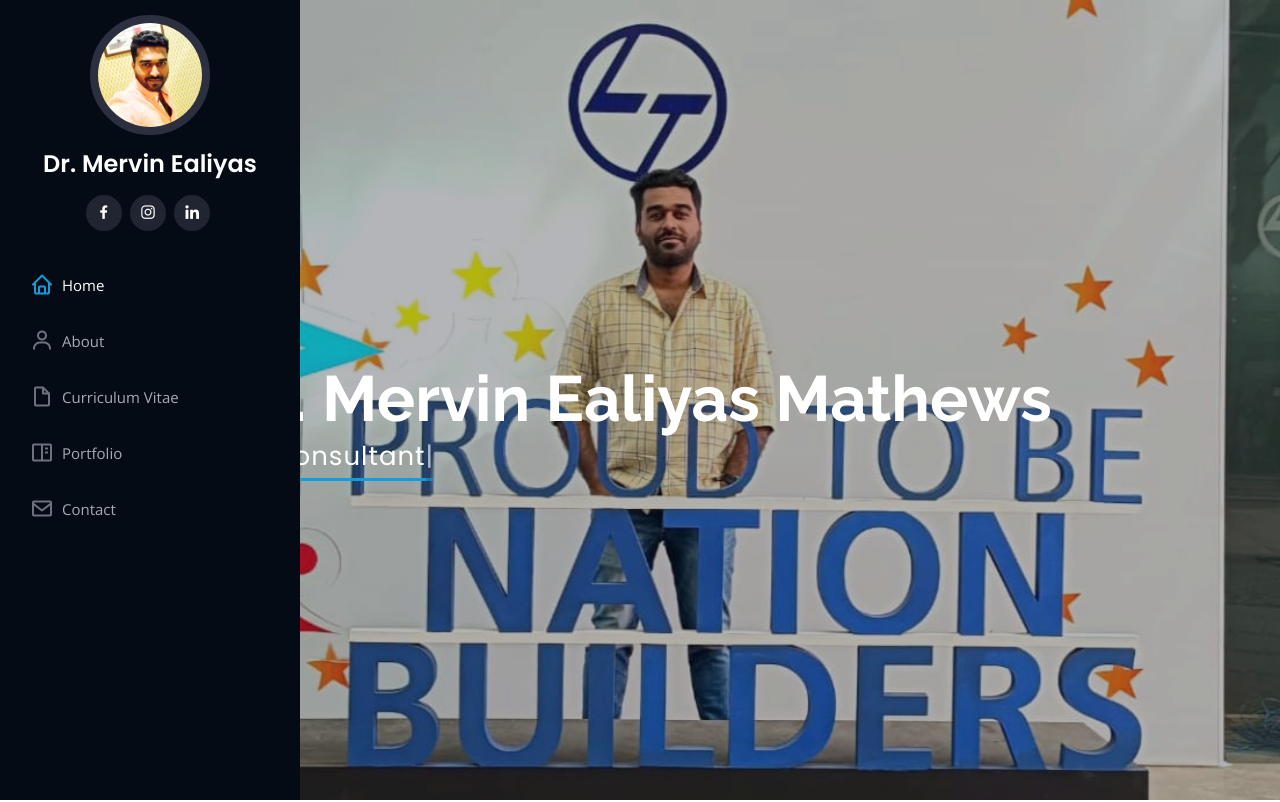
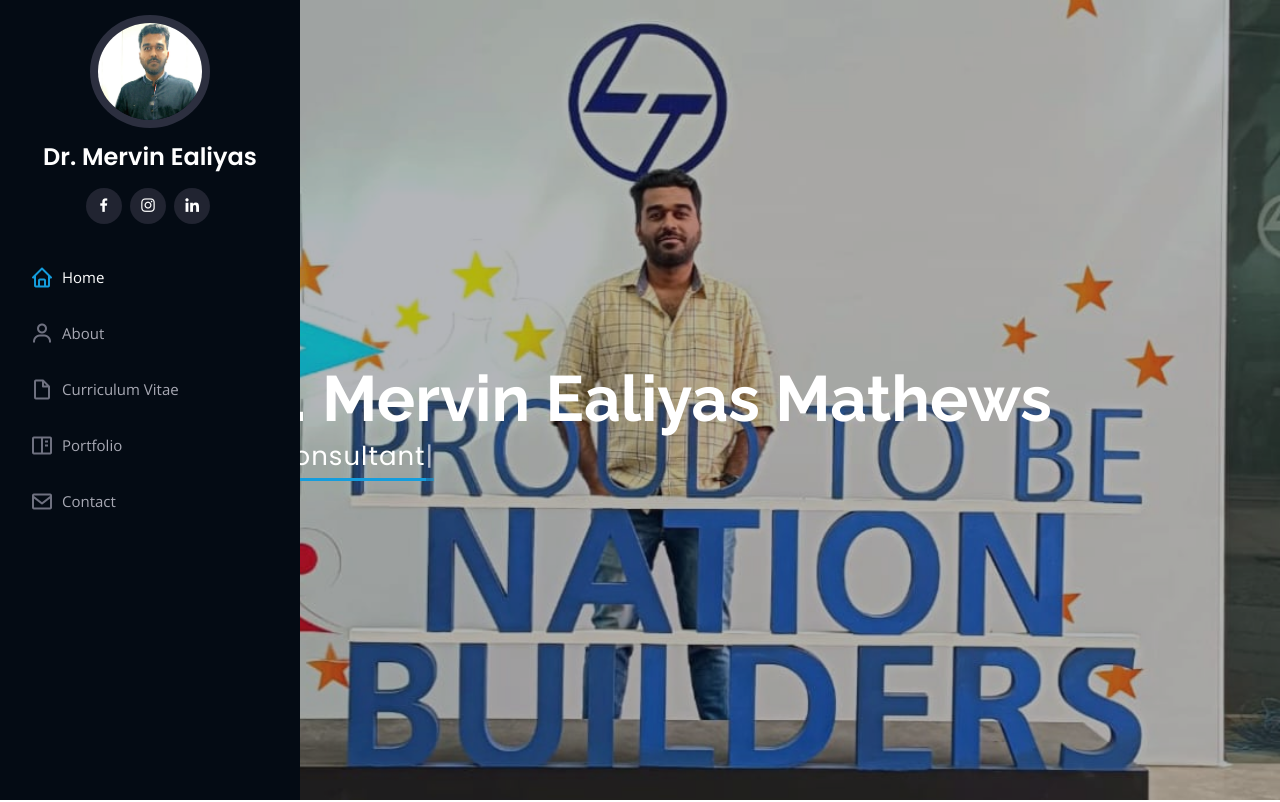
Before and after one commit to mervi3090/myportfolio, a plain HTML site: page index.html in a window 1280 px wide. Shown: the top 802 px of the page. Drawn offline with nearby package versions, Linux system fonts and the light colour scheme.

Commit message:
Update index.html

```diff
--- a/index.html
+++ b/index.html
@@ -40,7 +40,7 @@
     <div class="d-flex flex-column">
 
       <div class="profile">
-        <img src="img/mervi2.jpg" alt="" class="img-fluid rounded-circle">
+        <img src="img/MEM1.jpeg" alt="" class="img-fluid rounded-circle">
         <h1 class="text-light"><a href="index.html">Dr. Mervin Ealiyas</a></h1>
         <div class="social-links mt-3 text-center">
 <!--           <a href="#" class="twitter"><i class="bx bxl-twitter"></i></a> -->
```
